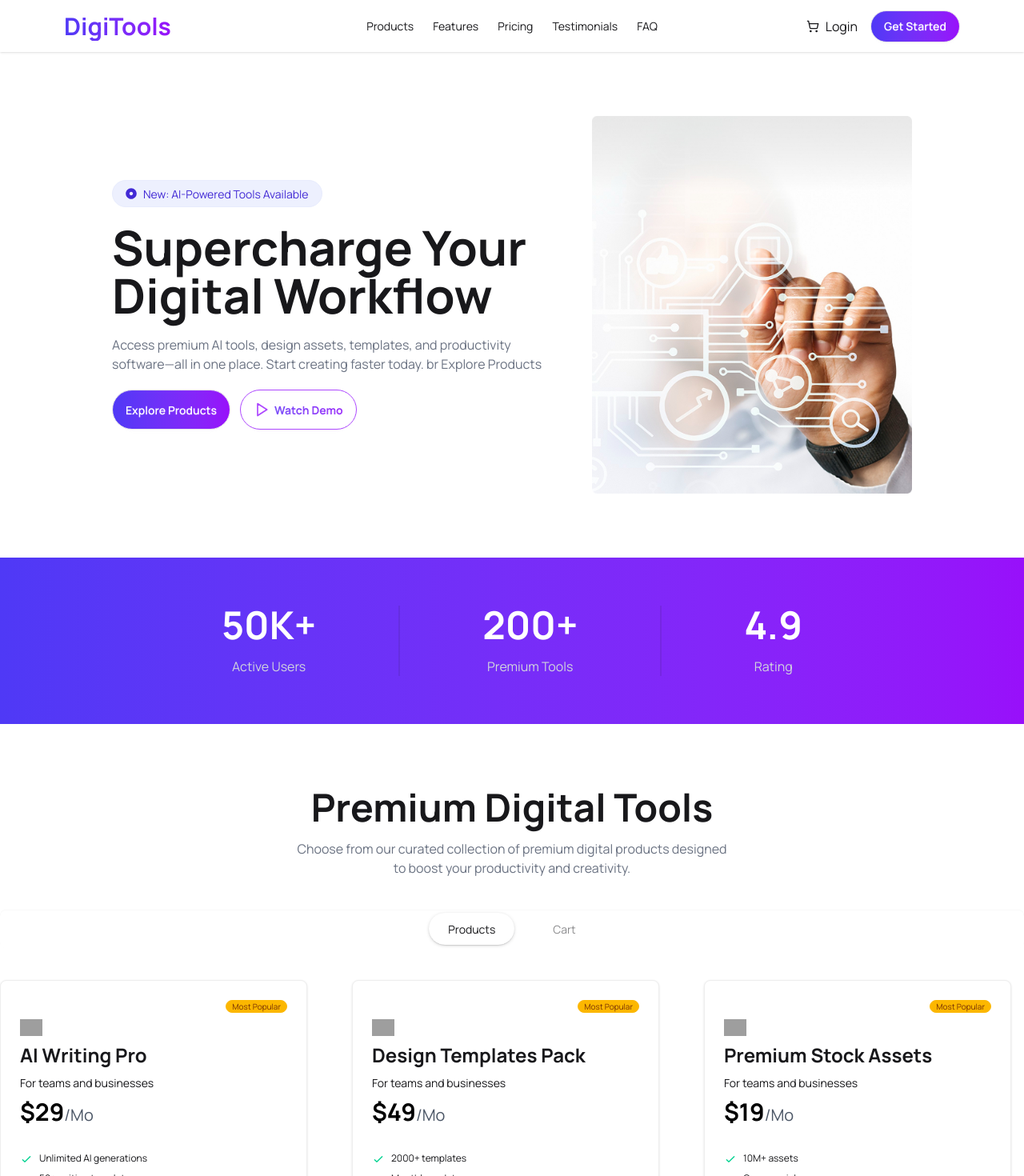
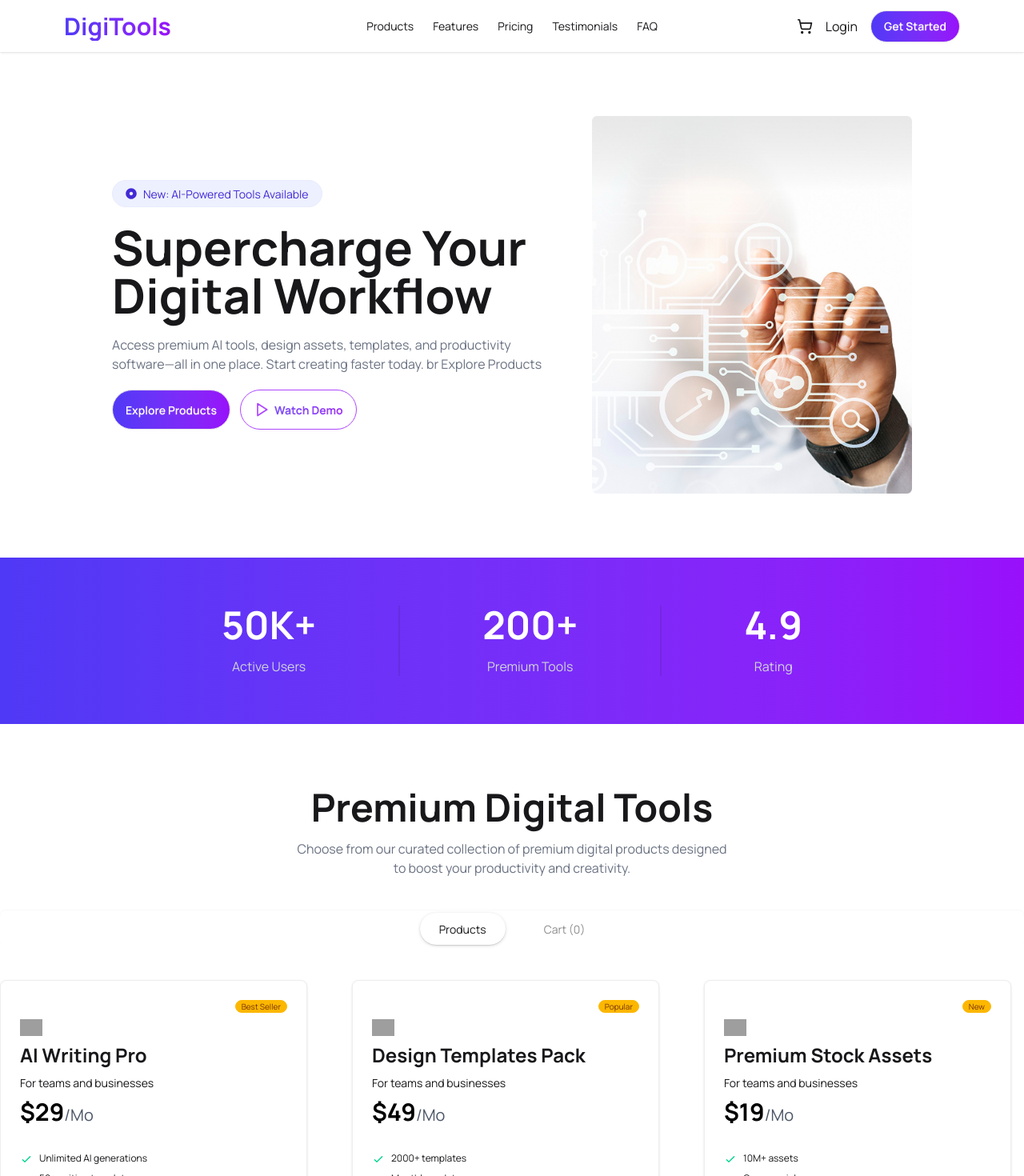
Before and after one commit to nayan12dey/Digitools-Platform, a React (Vite) app: page / in a window 1280 px wide. Shown: the top 1470 px of the page at 80% size. Built offline with nearby package versions, Linux system fonts and the light colour scheme; grey boxes are pictures that could not be loaded.

Commit message:
add cart count and navbar cart count and show product tag type in product card

```diff
--- a/public/products.json
+++ b/public/products.json
@@ -35,8 +35,8 @@
         "description": "Access millions of royalty-free photos, videos, and graphics for your projects.",
         "price": 19,
         "period": "Mo",
-        "tag": "new",
-        "tagType": "new",
+        "tag": "New",
+        "tagType": "New",
         "features": [
             "10M+ assets",
             "Commercial use",
--- a/src/App.jsx
+++ b/src/App.jsx
@@ -40,7 +40,7 @@ function App() {
 
   return (
     <>
-      <NavBar></NavBar>
+      <NavBar carts={carts}></NavBar>
       <Banner></Banner>
       <Stats></Stats>
       <Tools></Tools>
@@ -48,7 +48,7 @@ function App() {
       {/* name of each tab group should be unique */}
       <div className="tabs tabs-box flex justify-center bg-transparent gap-6">
         <input type="radio" name="my_tabs_1" className="tab rounded-full px-6" aria-label="Products" defaultChecked onClick={() => setActiveTab("products")}/>
-        <input type="radio" name="my_tabs_1" className="tab rounded-full px-6" aria-label="Cart" onClick={() => setActiveTab("cart") }  />
+        <input type="radio" name="my_tabs_1" className="tab rounded-full px-6" aria-label={`Cart (${carts.length})`} onClick={() => setActiveTab("cart") }  />
 
       </div>
 
--- a/src/component/NavBar.jsx
+++ b/src/component/NavBar.jsx
@@ -2,7 +2,7 @@
 import React from 'react';
 import { LuShoppingCart } from "react-icons/lu";
 
-const NavBar = () => {
+const NavBar = ({ carts }) => {
     return (
         <div className="navbar bg-base-100 shadow-sm lg:px-20">
             <div className="navbar-start">
@@ -34,7 +34,15 @@ const NavBar = () => {
             </div>
             <div className="navbar-end gap-4">
 
-                <p className='flex items-center gap-2'><LuShoppingCart />Login</p>
+                <div className='flex items-center gap-4'><div className="relative flex items-center">
+                    <LuShoppingCart size={20} />
+
+                    {carts.length > 0 && (
+                        <span className="absolute -top-1 -right-2 text-xs bg-red-500 text-white rounded-full px-1">
+                            {carts.length}
+                        </span>
+                    )}
+                </div>Login</div>
                 <button className="btn bg-linear-to-r from-[#4F39F6] to-purple-600 text-white rounded-full">Get Started</button>
             </div>
         </div>
--- a/src/component/ProductCard.jsx
+++ b/src/component/ProductCard.jsx
@@ -21,7 +21,7 @@ const ProductCard = ({ product, carts, setCarts}) => {
             <div className="card w-96 bg-base-100 border border-base-300 shadow-sm">
                 <div className="card-body">
                     <div className='flex justify-end'>
-                        <span className="badge badge-xs badge-warning">Most Popular</span>
+                        <span className="badge badge-xs badge-warning">{product.tagType}</span>
                     </div>
                     <div className="flex flex-col space-y-2">
                         <img className='w-7' src={product.icon} alt="" />
```
